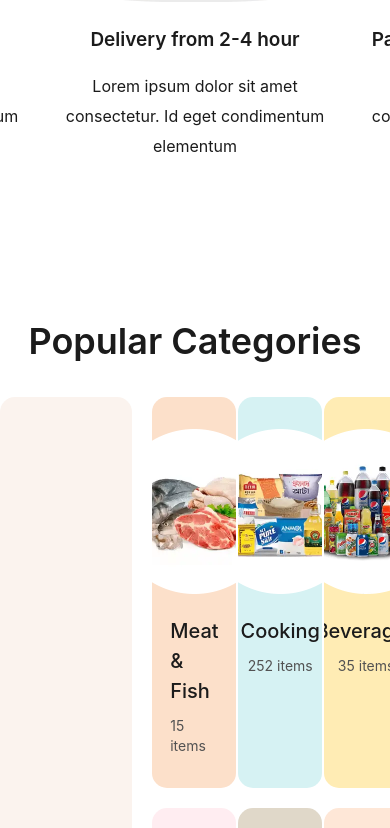
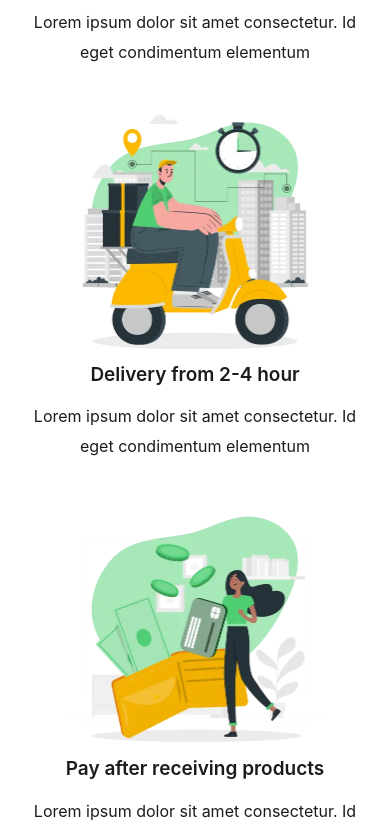
Before and after one commit to alexsantosquispe/go-quick-landing, a React (Vite) app: page / in a window 390 px wide. Shown: the part 736-1564 px from the top of the page. Built offline with nearby package versions, Linux system fonts and the light colour scheme; the HTML template or start-up script is replaced by a standard one; a web font is replaced by a local one.

Commit message:
popular categories section

```diff
--- a/src/components/atoms/CategoryCard.tsx
+++ b/src/components/atoms/CategoryCard.tsx
@@ -18,7 +18,7 @@ export const CategoryCard = ({
   return (
     <div
       className={twMerge(
-        'flex flex-col items-center gap-[1.375rem] overflow-hidden rounded-[0.9375rem] bg-gray-100 px-[2.625rem] py-8',
+        'flex flex-col items-center gap-[1.375rem] overflow-hidden rounded-[0.9375rem] bg-gray-100 p-4 md:px-[2.625rem] md:py-8',
         className
       )}
     >
@@ -32,17 +32,19 @@ export const CategoryCard = ({
           />
         </div>
       ) : (
-        <div className="h-[10.3125rem] w-[10.3125rem]">
+        <div className="h-32 w-32 md:h-[10.3125rem] md:w-[10.3125rem]">
           <img
             src={pathImg}
-            className="h-[10.3125rem] w-[10.3125rem] transition-all duration-200 hover:scale-110 dark:brightness-75"
+            className="h-32 w-32 transition-all duration-200 hover:scale-110 md:h-[10.3125rem] md:w-[10.3125rem] dark:brightness-75"
             alt={`Category ${title}`}
           />
         </div>
       )}
 
       <div className="flex flex-col items-center gap-[0.625rem]">
-        <span className="text-[1.25rem] font-medium">{title}</span>
+        <span className="text-sm font-bold md:text-[1.25rem] md:font-medium">
+          {title}
+        </span>
         <span className="text-sm text-neutral-600 dark:text-neutral-200">{`${quantity} items`}</span>
       </div>
     </div>
--- a/src/components/atoms/ServiceCard.tsx
+++ b/src/components/atoms/ServiceCard.tsx
@@ -10,7 +10,7 @@ export const ServiceCard = ({
   description
 }: ServiceCardProps) => {
   return (
-    <article className="flex flex-col justify-center gap-6 px-[1.125rem]">
+    <article className="flex flex-col items-center justify-center gap-3 px-[1.125rem] md:items-start md:gap-6">
       <div className="h-[14.625rem] w-[16.875rem]">
         <img
           src={pathImg}
@@ -19,7 +19,7 @@ export const ServiceCard = ({
         />
       </div>
 
-      <div className="flex max-w-[19.0625rem] flex-col items-center justify-center gap-4 text-center">
+      <div className="flex flex-col items-center justify-center gap-3 text-center md:max-w-[19.0625rem] md:gap-4">
         <span className="text-[1.1875rem] font-semibold">{title}</span>
         <p className="leading-[1.875rem]">{description}</p>
       </div>
--- a/src/components/organisms/Hero.tsx
+++ b/src/components/organisms/Hero.tsx
@@ -8,7 +8,7 @@ export const Hero = () => {
     <div className="mt-16 flex w-full md:mt-[var(--header-height)] md:h-[35.6rem] md:bg-[url('/img/main-bg.webp')] md:bg-cover">
       <div className="flex h-full w-full justify-center bg-black/5 dark:bg-black/55">
         <div className="flex flex-col items-center gap-y-5 self-center py-8 md:items-start md:p-0 xl:w-[82.5rem]">
-          <h1 className="text-center text-5xl leading-12 font-bold md:max-w-[33rem] md:text-left md:text-[3.4375rem] md:leading-16">
+          <h1 className="px-4 text-center text-5xl leading-12 font-bold md:max-w-[33rem] md:p-0 md:text-left md:text-[3.4375rem] md:leading-16">
             We Delivered
             <br />
             to your Doorstep
--- a/src/components/organisms/OurService.tsx
+++ b/src/components/organisms/OurService.tsx
@@ -25,11 +25,11 @@ const SERVICES = [
 
 export const OurService = () => {
   return (
-    <div className="flex w-full justify-center py-20">
+    <div className="flex w-full flex-col items-center gap-y-12 py-8 md:flex-row md:justify-center md:gap-0 md:py-20">
       <ServiceCard {...SERVICES[0]} />
-      <ArrowTopDown className="mt-20" />
+      <ArrowTopDown className="mt-20 hidden md:block" />
       <ServiceCard {...SERVICES[1]} />
-      <ArrowDownTop className="mt-30" />
+      <ArrowDownTop className="mt-30 hidden md:block" />
       <ServiceCard {...SERVICES[2]} />
     </div>
   );
--- a/src/components/organisms/PopularCategories.tsx
+++ b/src/components/organisms/PopularCategories.tsx
@@ -48,20 +48,20 @@ const CATEGORIES = [
 const PopularCategories = () => {
   return (
     <div className="flex w-full justify-center">
-      <div className="flex w-[82.5rem] flex-col items-center gap-9 py-20">
+      <div className="flex flex-col items-center gap-9 py-20 xl:w-[82.5rem]">
         <h2 className="text-4xl font-semibold">Popular Categories</h2>
 
-        <div className="flex gap-5">
+        <div className="flex flex-col gap-4 px-4 md:flex-row md:gap-5 md:px-0">
           <div className="flex">
             <CategoryCard
               title="Fruit & Vegetables"
               pathImg="/img/fruits-vegetables.webp"
               quantity={2}
-              className="bg-fruits flex-col-reverse p-0 pt-8 dark:bg-orange-900"
+              className="bg-fruits flex-col-reverse p-0 pt-4 md:p-0 md:pt-8 dark:bg-orange-900"
               isLarge
             />
           </div>
-          <div className="grid grid-cols-3 gap-5">
+          <div className="grid grid-cols-2 gap-4 md:grid-cols-3 md:gap-5">
             {CATEGORIES.map((item) => (
               <CategoryCard key={item.id} {...item} />
             ))}
```
